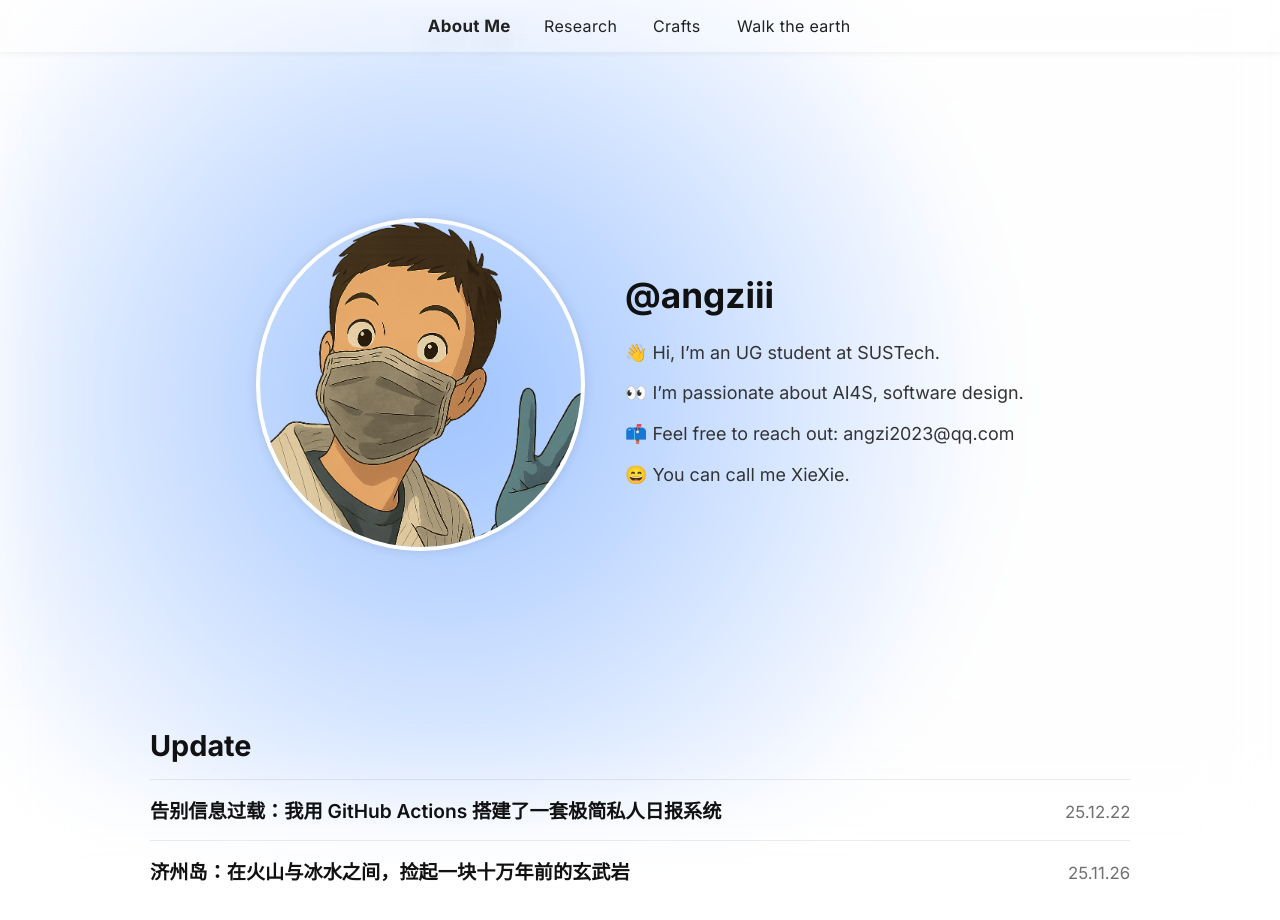
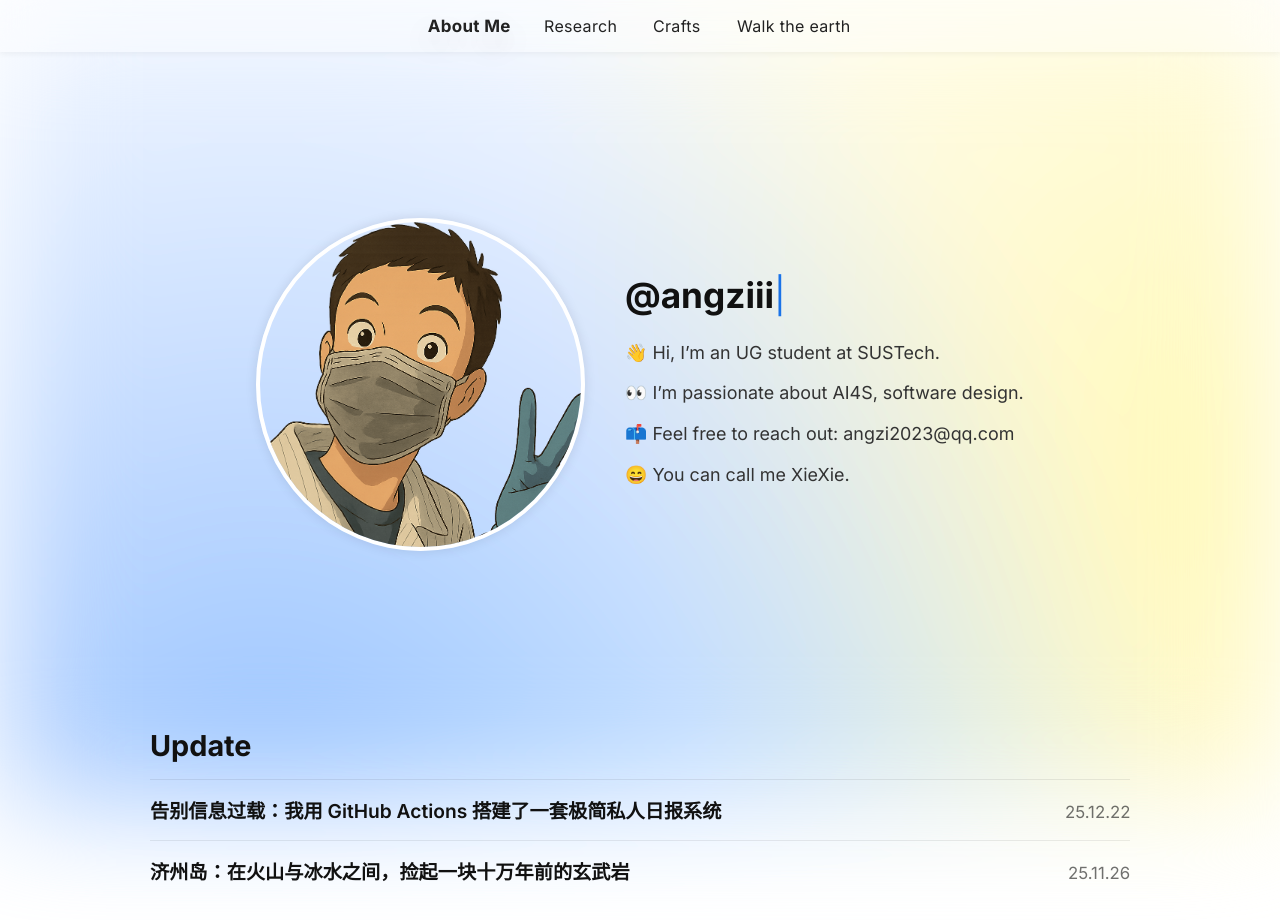
Before and after one commit to angziii/angziii.github.io, a plain HTML site: page index.html in a window 1280 px wide. Drawn offline with Linux system fonts and the light colour scheme.

Commit message:
feat: add typewriter effect and update gradient colors (remove pink, add yellow)

```diff
--- a/index.html
+++ b/index.html
@@ -26,7 +26,7 @@
             <img src="angzi.png" alt="My portrait">
         </div>
         <div class="bio">
-            <h1><span class="hover-float">@angziii</span></h1>
+            <h1><span id="typewriter" class="typewriter"></span><span class="cursor">|</span></h1>
             <p><span class="hover-float">👋 Hi, I’m an UG student at SUSTech.</span></p>
             <p><span class="hover-float">👀 I’m passionate about AI4S, software design.</span></p>
             <p><span class="hover-float">📫 Feel free to reach out: angzi2023@qq.com</span></p>
@@ -52,7 +52,24 @@
 
     </section>
 
+    <script>
+        // Typewriter effect for @angziii
+        const text = "@angziii";
+        const typewriter = document.getElementById('typewriter');
+        let i = 0;
 
+        function type() {
+            if (i < text.length) {
+                typewriter.textContent += text.charAt(i);
+                i++;
+                setTimeout(type, 150);
+            }
+        }
+
+        document.addEventListener('DOMContentLoaded', function () {
+            setTimeout(type, 500);
+        });
+    </script>
 
 </body>
 
--- a/style.css
+++ b/style.css
@@ -15,7 +15,8 @@
 body {
   margin: 0;
   font-family: var(--font-main);
-    padding-top: 64px; /* 给固定导航留空间 */
+  padding-top: 64px;
+  /* 给固定导航留空间 */
   color: var(--secondary-color);
   -webkit-font-smoothing: antialiased;
 }
@@ -27,9 +28,35 @@ body {
   left: 0;
   width: 100%;
   height: 100%;
-    background: var(--bg-gradient);
-    filter: blur(40px) saturate(120%);
-    z-index: -1; /* 保证在内容后面 */
+  background:
+    radial-gradient(circle at 35% 50%, #a2c2ff, transparent 50%),
+    radial-gradient(circle at 75% 30%, #fff8c4, transparent 40%),
+    radial-gradient(circle at 50% 80%, #c4f0ff, transparent 45%),
+    #fefefe;
+  background-size: 200% 200%;
+  filter: blur(60px) saturate(130%);
+  z-index: -1;
+  animation: gradientFlow 20s ease-in-out infinite;
+}
+
+@keyframes gradientFlow {
+
+  0%,
+  100% {
+    background-position: 0% 50%;
+  }
+
+  25% {
+    background-position: 50% 0%;
+  }
+
+  50% {
+    background-position: 100% 50%;
+  }
+
+  75% {
+    background-position: 50% 100%;
+  }
 }
 
 
@@ -43,7 +70,7 @@ body {
   -webkit-backdrop-filter: blur(20px);
   /*border-bottom: 1px solid #eee;*/
   padding: 16px 32px;
-  box-shadow: 0 2px 6px rgba(0,0,0,0.05);
+  box-shadow: 0 2px 6px rgba(0, 0, 0, 0.05);
   z-index: 1000;
 
 }
@@ -67,13 +94,16 @@ body {
 
 .hero {
   display: flex;
-  align-items: center;         /* 垂直居中 */
-  justify-content: center;     /* 水平居中 */
+  align-items: center;
+  /* 垂直居中 */
+  justify-content: center;
+  /* 水平居中 */
   gap: 40px;
   padding: 24px 32px;
   max-width: 980px;
   margin: 0 auto;
-  min-height: calc(100vh - 20vh); /* 占满整个窗口高度减去导航栏 */
+  min-height: calc(100vh - 20vh);
+  /* 占满整个窗口高度减去导航栏 */
   box-sizing: border-box;
 
 }
@@ -81,35 +111,44 @@ body {
 .hero-stack {
   display: flex;
   flex-direction: column;
-  align-items: center;         /* 垂直居中 */
-  justify-content: center;     /* 水平居中 */
+  align-items: center;
+  /* 垂直居中 */
+  justify-content: center;
+  /* 水平居中 */
   gap: 40px;
   padding: 24px 32px;
   max-width: 980px;
   margin: 0 auto;
-  min-height: calc(100vh - 20vh); /* 占满整个窗口高度减去导航栏 */
+  min-height: calc(100vh - 20vh);
+  /* 占满整个窗口高度减去导航栏 */
   box-sizing: border-box;
 }
 
-.map-hero{
+.map-hero {
   display: flex;
   flex-direction: column;
-  align-items: center;         /* 垂直居中 */
-  justify-content: center;     /* 水平居中 */
+  align-items: center;
+  /* 垂直居中 */
+  justify-content: center;
+  /* 水平居中 */
   gap: 20px;
   padding: 24px 32px;
   max-width: 980px;
   margin: 0 auto;
-  min-height: calc(100vh - 50vh); /* 占满整个窗口高度减去导航栏 */
+  min-height: calc(100vh - 50vh);
+  /* 占满整个窗口高度减去导航栏 */
   box-sizing: border-box;
 }
+
 .profile-photo {
   width: 35%;
   height: 35%;
   border-radius: 50%;
   overflow: hidden;
-  border: 4.5px solid #fff;     /* 白色圆环 */
-  box-shadow: 0 0 12px rgba(0,0,0,0.1);  /* 可选，增加立体感 */
+  border: 4.5px solid #fff;
+  /* 白色圆环 */
+  box-shadow: 0 0 12px rgba(0, 0, 0, 0.1);
+  /* 可选，增加立体感 */
 }
 
 .profile-photo img {
@@ -140,6 +179,31 @@ body {
   color: #111;
 }
 
+/* Typewriter effect */
+.typewriter {
+  display: inline;
+}
+
+.cursor {
+  display: inline-block;
+  color: var(--accent-color);
+  font-weight: 400;
+  animation: blink 1s step-end infinite;
+}
+
+@keyframes blink {
+
+  0%,
+  50% {
+    opacity: 1;
+  }
+
+  51%,
+  100% {
+    opacity: 0;
+  }
+}
+
 .active {
   font-weight: bold;
   transform: scale(1.06);
@@ -155,13 +219,15 @@ body {
   position: relative;
   width: 100%;
   max-width: 980px;
-    height: 600px; /* Increased height for better view */
+  height: 600px;
+  /* Increased height for better view */
   margin: 30px auto;
   overflow: hidden;
   border-radius: 20px;
-    box-shadow: 0 20px 40px rgba(0,0,0,0.1);
+  box-shadow: 0 20px 40px rgba(0, 0, 0, 0.1);
   background: #f0f0f0;
-    z-index: 1; /* Ensure map is below nav but above background */
+  z-index: 1;
+  /* Ensure map is below nav but above background */
 }
 
 /* Leaflet specific adjustments */
@@ -173,7 +239,7 @@ body {
 .leaflet-popup-content-wrapper {
   border-radius: 12px;
   padding: 8px;
-    box-shadow: 0 4px 12px rgba(0,0,0,0.1);
+  box-shadow: 0 4px 12px rgba(0, 0, 0, 0.1);
 }
 
 .leaflet-popup-content {
@@ -246,7 +312,7 @@ body {
   align-items: baseline;
   gap: 24px;
   padding: 16px 0;
-  border-top: 1px solid rgba(17,17,17,0.08);
+  border-top: 1px solid rgba(17, 17, 17, 0.08);
 }
 
 .update-entry a {
@@ -258,13 +324,14 @@ body {
 
 .update-date {
   font-size: 105%;
-  color: rgba(17,17,17,0.6);
+  color: rgba(17, 17, 17, 0.6);
 }
 
 .blog-header {
   text-align: center;
   padding: 60px 20px 40px;
 }
+
 .blog-header .category {
   color: #1a73e8;
   font-size: 13px;
@@ -272,6 +339,7 @@ body {
   text-transform: uppercase;
   margin-bottom: 20px;
 }
+
 .blog-header h1 {
   font-size: 40px;
   font-weight: 400;
@@ -280,6 +348,7 @@ body {
   max-width: 800px;
   color: #111;
 }
+
 .blog-hero-image {
   width: 100%;
   max-width: 1100px;
@@ -289,6 +358,7 @@ body {
   margin: 0 auto 48px;
   border-radius: 4px;
 }
+
 .blog-markdown {
   max-width: 720px;
   width: 100%;
@@ -296,17 +366,20 @@ body {
   padding: 0 20px 60px;
   text-align: left;
 }
+
 .blog-markdown .single-image {
   width: 100%;
   display: block;
   margin: 24px 0;
   border-radius: 4px;
 }
+
 .blog-markdown .image-row {
   display: flex;
   gap: 16px;
   margin: 24px 0;
 }
+
 .blog-markdown .image-row img {
   flex: 1;
   width: 100%;
```
Lines whose indentation alone changed are shown as unchanged.
